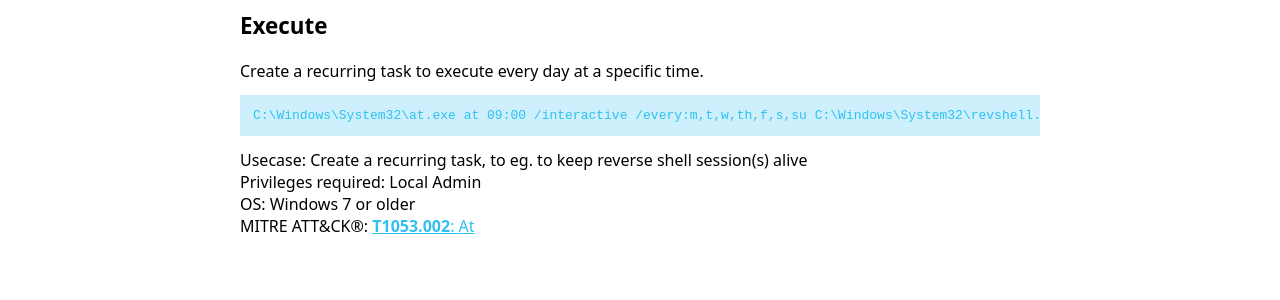
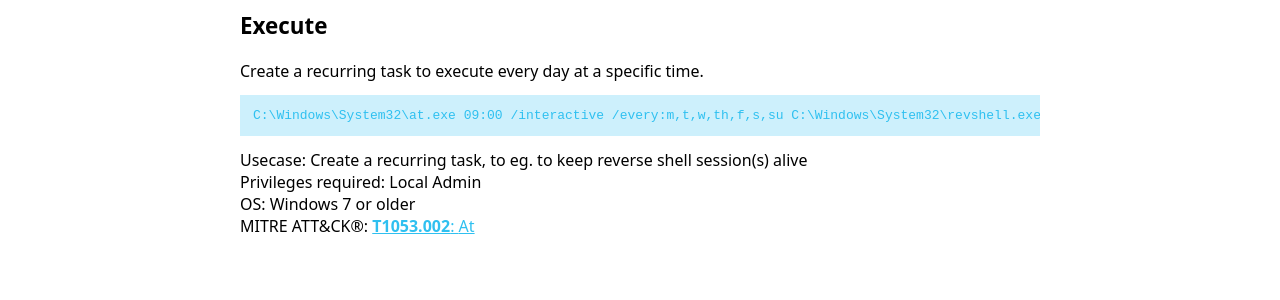
Before and after one commit to LOLBAS-Project/LOLBAS-Project.github.io, a Jekyll site: the page built from _lolbas/Binaries/At.md, in a window 1280 px wide. Shown: the part 748-1048 px from the top of the page. Built offline with Jekyll 4.4.1, drawn with Linux system fonts in a browser that asks for light colours.

```diff
--- a/_lolbas/Binaries/At.md
+++ b/_lolbas/Binaries/At.md
@@ -4,7 +4,7 @@ Description: Schedule periodic tasks
 Author: 'Freddie Barr-Smith'
 Created: 2019-09-20
 Commands:
-  - Command: C:\Windows\System32\at.exe at 09:00 /interactive /every:m,t,w,th,f,s,su C:\Windows\System32\revshell.exe
+  - Command: C:\Windows\System32\at.exe 09:00 /interactive /every:m,t,w,th,f,s,su C:\Windows\System32\revshell.exe
     Description: Create a recurring task to execute every day at a specific time.
     Usecase: Create a recurring task, to eg. to keep reverse shell session(s) alive
     Category: Execute
```
